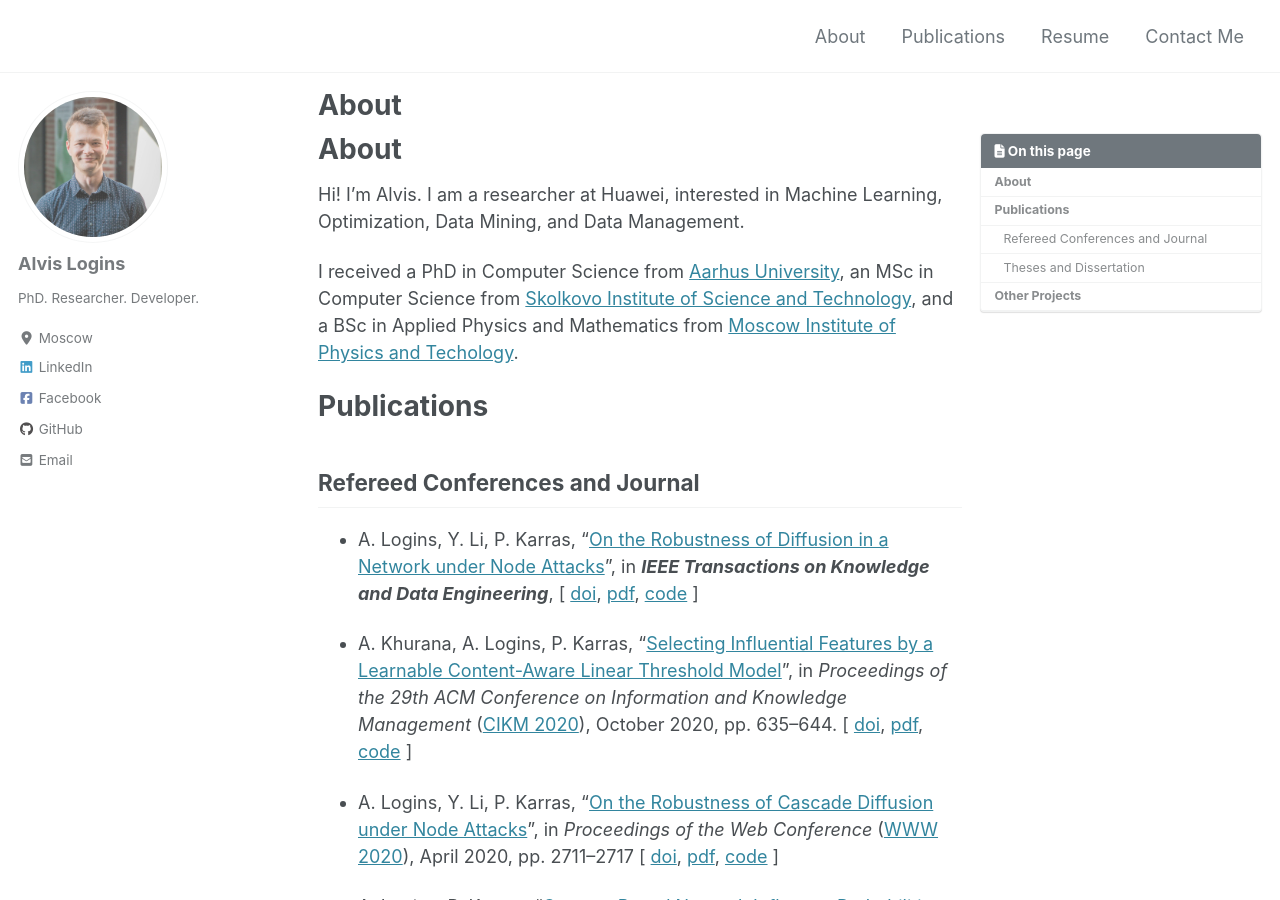
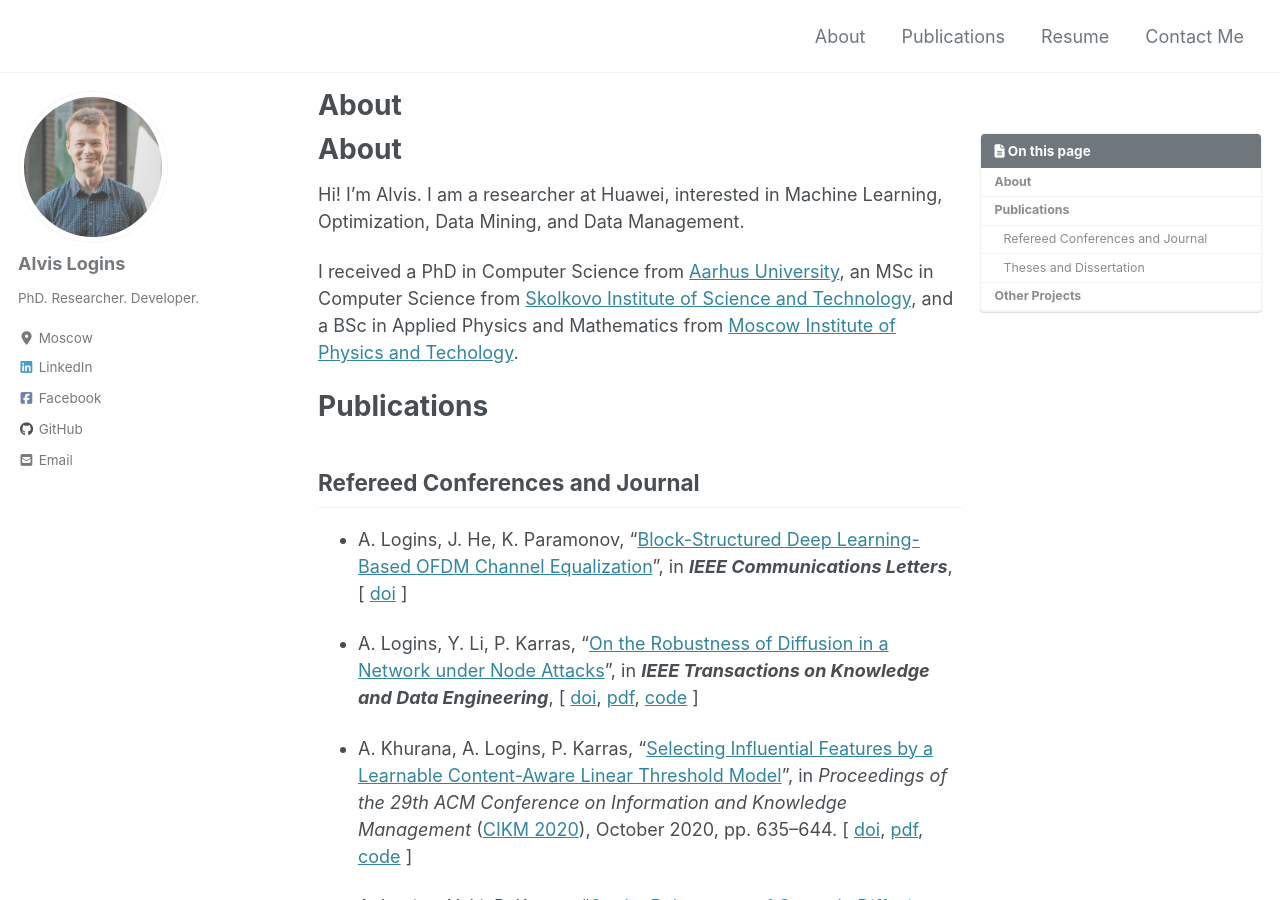
Before and after one commit to allogn/portfolio, a Jekyll site: the page built from index.md, in a window 1280 px wide and 900 px high. Built offline with Jekyll 4.4.1, drawn with Linux system fonts in a browser that asks for light colours; cached includes are drawn as plain includes; nearby versions of some CDN libraries; our own code applies the rules of GitHub Pages for plain Markdown files.

Commit message:
OFDM article

```diff
--- a/index.md
+++ b/index.md
@@ -11,6 +11,8 @@ I received a&nbsp;PhD in Computer Science from [Aarhus University](https://inter
 # Publications
 
 ## Refereed Conferences and Journal
+
+- A. Logins, J. He, K. Paramonov, "[Block-Structured Deep Learning-Based OFDM Channel Equalization](/assets/pdf/tkde_robust.pdf)", in ***IEEE Communications Letters***, [&nbsp;[doi](https://doi.org/10.1109/LCOMM.2021.3133018)&nbsp;]
 
 - A. Logins, Y. Li, P. Karras, "[On the Robustness of Diffusion in a Network under Node Attacks](/assets/pdf/tkde_robust.pdf)", in ***IEEE Transactions on Knowledge and Data Engineering***, [&nbsp;[doi](https://doi.org/10.1109/TKDE.2021.3071081), [pdf](/assets/pdf/tkde_robust.pdf), [code](https://github.com/allogn/robustness)&nbsp;]
 
```
